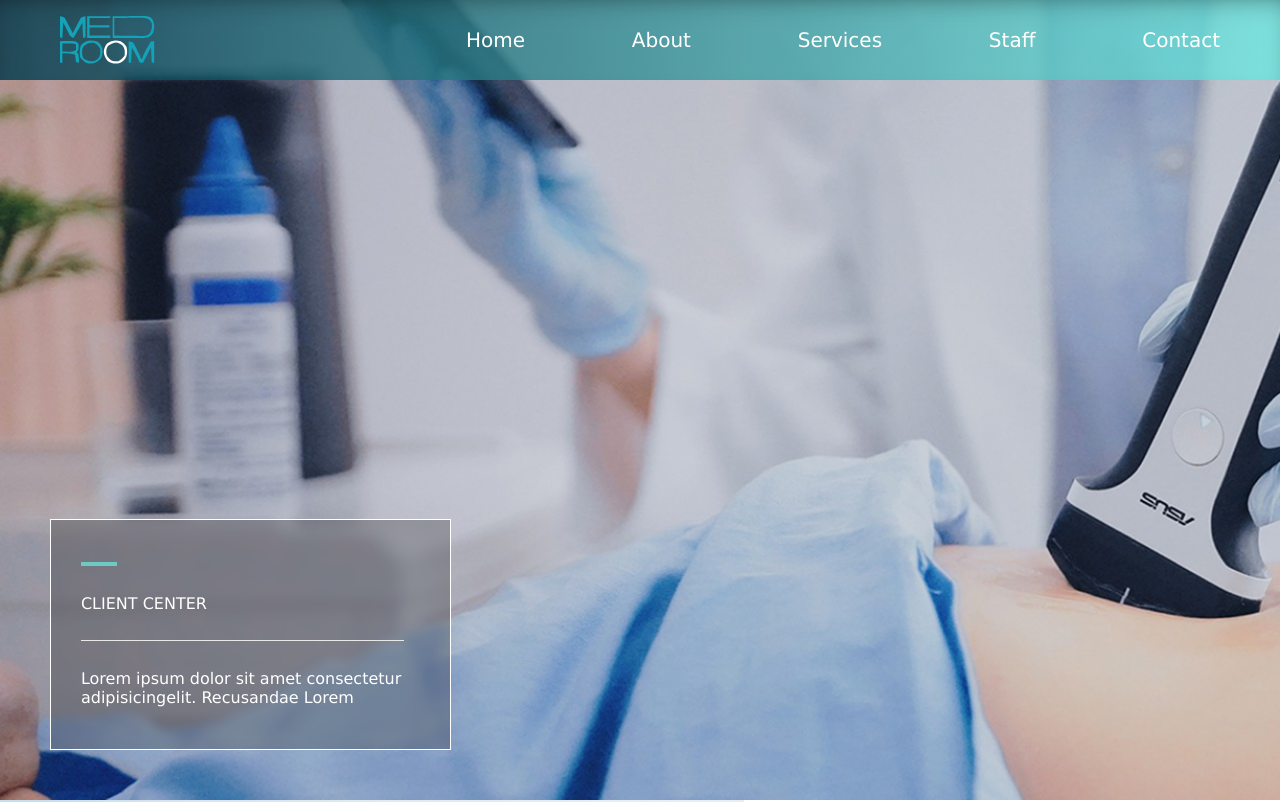
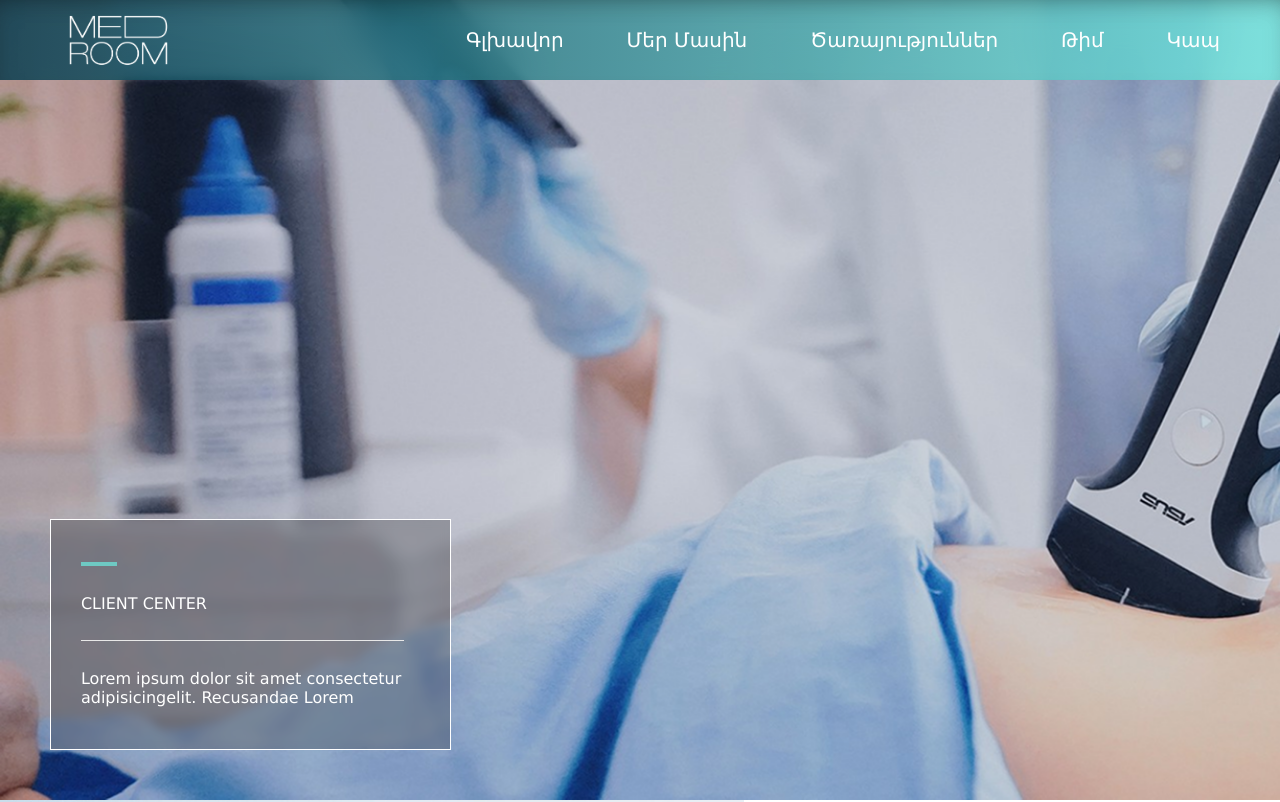
Before and after one commit to hrach347/Medroom-Clinics, a React (Create React App) app in the folder medroom_web/: page / in a window 1280 px wide. Shown: the top 802 px of the page. Built offline with nearby package versions, Linux system fonts and the light colour scheme.

Commit message:
header update

```diff
--- a/medroom_web/src/ui/Header/index.jsx
+++ b/medroom_web/src/ui/Header/index.jsx
@@ -1,8 +1,8 @@
+import { useState } from "react";
 import { Link } from "react-router";
 
-import logo from "../../Assets/Images/logo.svg";
+import logo from "../../Assets/Images/logo.png";
 import styles from "./style.module.css";
-import { useState } from "react";
 
 function Header() {
   const [isOpened, setIsOpened] = useState(false);
@@ -13,15 +13,13 @@ function Header() {
 
   return (
     <div className={styles.container}>
-      <div className={styles.logoContainer}>
         <img src={logo} alt="" />
-      </div>
       <div className={styles.menu}>
-        <Link to="/">Home</Link>
-        <Link to="/About">About</Link>
-        <Link to="/Services">Services</Link>
-        <Link to="/Staff">Staff</Link>
-        <Link to="/Contact">Contact</Link>
+        <Link to="/">Գլխավոր</Link>
+        <Link to="/About">Մեր Մասին</Link>
+        <Link to="/Services">Ծառայություններ</Link>
+        <Link to="/Staff">Թիմ</Link>
+        <Link to="/Contact">Կապ</Link>
       </div>
       <div
         className={`${styles.menuIcon} ${isOpened ? styles.openedIcon : ""}`}
--- a/medroom_web/src/ui/Header/style.module.css
+++ b/medroom_web/src/ui/Header/style.module.css
@@ -7,18 +7,18 @@
   display: flex;
   justify-content: space-between;
   align-items: center;
-  position: absolute;
+  position: fixed;
   top: 0;
   z-index: 2;
 }
-.logoContainer {
-  height: 60%;
+.container:hover {
+  backdrop-filter: blur(20px);
 }
-.logoContainer > img {
-  height: 100%;
+.container > img {
+  height: 85%;
 }
 .menu {
-  width: 50%;
+  width: 60%;
   display: flex;
   justify-content: space-between;
 }
```
Also changed, not shown: medroom_web/src/Assets/Images/logo.png (added), medroom_web/src/Assets/Images/logo.svg (deleted).
